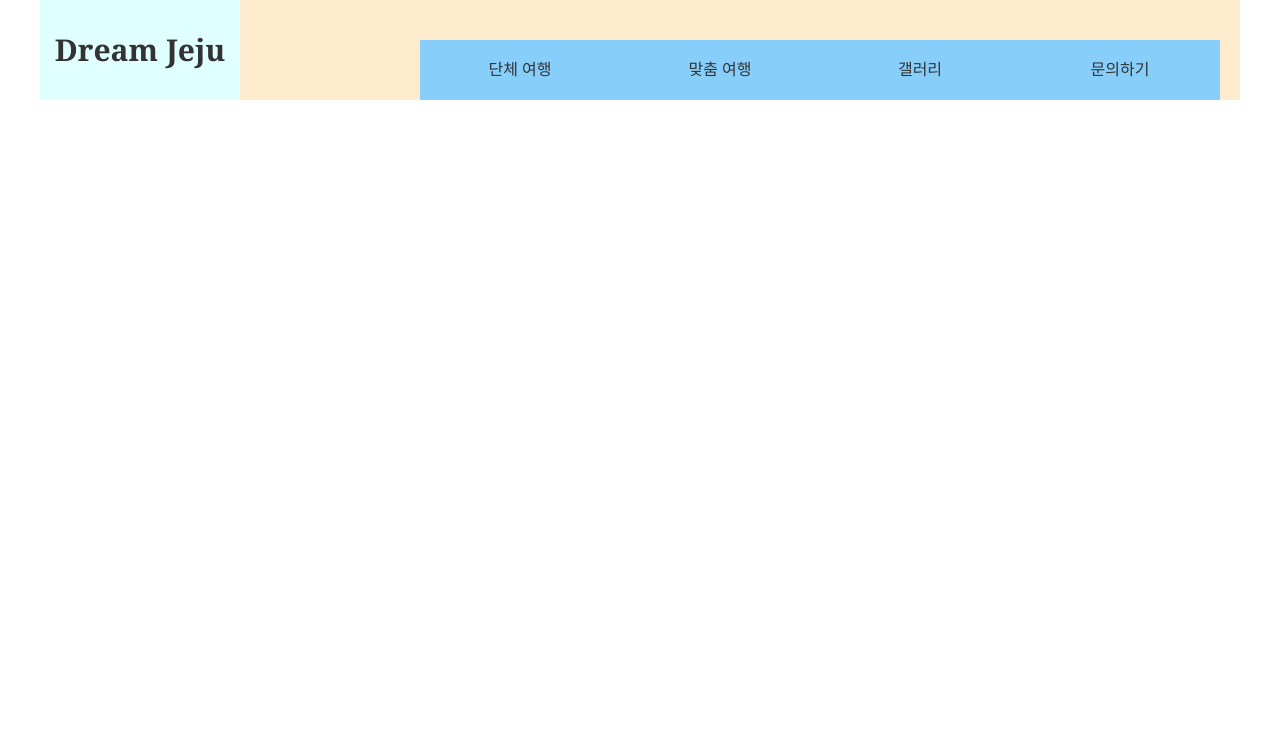
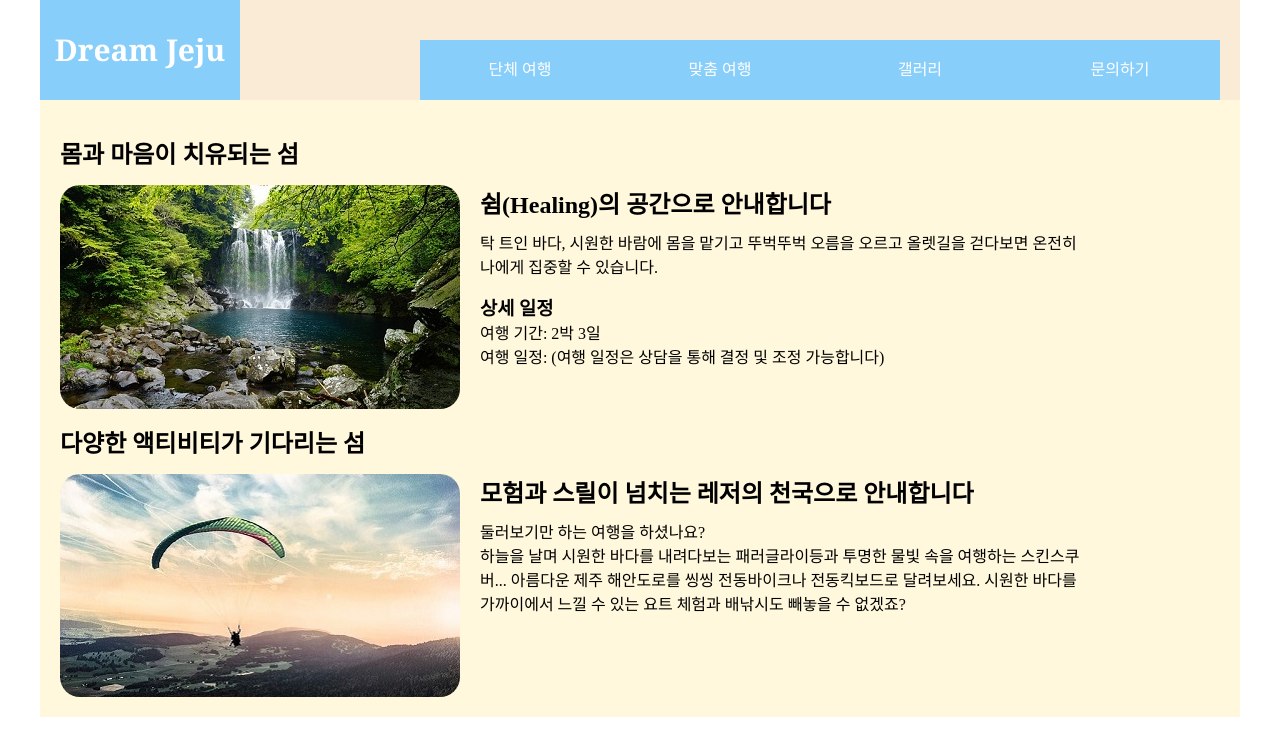
Before and after one commit to pje224/dream_jeju, a plain HTML site: page index.html in a window 1280 px wide. Drawn offline with Linux system fonts and the light colour scheme.

Commit message:
메인 완료

```diff
--- a/css/main.css
+++ b/css/main.css
@@ -29,18 +29,21 @@ header {
 .logo {
   width: 200px;
   line-height: 100px;
-  background-color: lightcyan;
-  color: #333;
+  background-color: lightskyblue;
+
   font-size: 30px;
   font-family: Georgia, "Times New Roman", Times, serif;
   font-weight: bold;
+}
+.logo > a {
+  color: #fff;
 }
 /* 상단 메뉴 */
 nav {
   position: relative;
   width: 1000px;
   height: 100px;
-  background-color: blanchedalmond;
+  background-color: antiquewhite;
 }
 #topMenu {
   position: absolute;
@@ -48,16 +51,52 @@ nav {
   right: 20px;
   display: flex;
   width: 800px;
-  background-color: lightskyblue;
+  /* background-color: lightskyblue; */
 }
 #topMenu > li {
   width: calc(100% / 4);
+  background-color: lightskyblue;
 }
 #topMenu > li > a {
   display: block;
   line-height: 60px;
+  color: #fff;
 }
 #topMenu > li > a:hover {
   background-color: gray;
   color: #fff;
 }
+/* 메인 */
+.contents {
+  width: 100%;
+  padding: 20px;
+  /* background-color: cadetblue; */
+}
+.healing > h1 {
+  margin: 15px 0;
+}
+.desc {
+  display: flex;
+  gap: 20px;
+}
+.desc-image {
+  border-radius: 20px;
+  overflow: hidden;
+}
+.desc-image > img {
+  display: block;
+  transition: all 0.3s;
+}
+.desc-detail {
+  width: 600px;
+}
+.desc-top > h2 {
+  margin-bottom: 10px;
+}
+.desc-top > p {
+  margin-bottom: 15px;
+}
+.desc-image:hover img {
+  transform: scale(1.2);
+  filter: blur(2px);
+}
--- a/index.html
+++ b/index.html
@@ -26,6 +26,58 @@
         </nav>
       </header>
       <!-- 메인 -->
+      <main class="contents">
+        <!-- 힐링 -->
+        <section class="healing">
+          <h1>몸과 마음이 치유되는 섬</h1>
+          <div class="desc">
+            <!-- 이미지 -->
+            <div class="desc-image">
+              <img src="images/healing.jpg" alt="힐링" />
+            </div>
+            <!-- 상세설명 -->
+            <div class="desc-detail">
+              <div class="desc-top">
+                <h2>쉼(Healing)의 공간으로 안내합니다</h2>
+                <p>
+                  탁 트인 바다, 시원한 바람에 몸을 맡기고 뚜벅뚜벅 오름을 오르고
+                  올렛길을 걷다보면 온전히 나에게 집중할 수 있습니다.
+                </p>
+              </div>
+              <div class="desc-bottom">
+                <h3>상세 일정</h3>
+                <p>여행 기간: 2박 3일</p>
+                <p>
+                  여행 일정: (여행 일정은 상담을 통해 결정 및 조정 가능합니다)
+                </p>
+              </div>
+            </div>
+          </div>
+        </section>
+        <!-- 액티비티 -->
+        <section class="healing activity">
+          <h1>다양한 액티비티가 기다리는 섬</h1>
+          <div class="desc">
+            <!-- 이미지 -->
+            <div class="desc-image">
+              <img src="images/activity.jpg" alt="액티비티" />
+            </div>
+            <!-- 상세설명 -->
+            <div class="desc-detail">
+              <div class="desc-top">
+                <h2>모험과 스릴이 넘치는 레저의 천국으로 안내합니다</h2>
+                <p>
+                  둘러보기만 하는 여행을 하셨나요? <br />하늘을 날며 시원한
+                  바다를 내려다보는 패러글라이등과 투명한 물빛 속을 여행하는
+                  스킨스쿠버... 아름다운 제주 해안도로를 씽씽 전동바이크나
+                  전동킥보드로 달려보세요. 시원한 바다를 가까이에서 느낄 수 있는
+                  요트 체험과 배낚시도 빼놓을 수 없겠죠?
+                </p>
+              </div>
+            </div>
+          </div>
+        </section>
+      </main>
       <!-- 하단 -->
     </div>
   </body>
```
Also changed, not shown: images/activity.jpg (added), images/healing.jpg (added).
